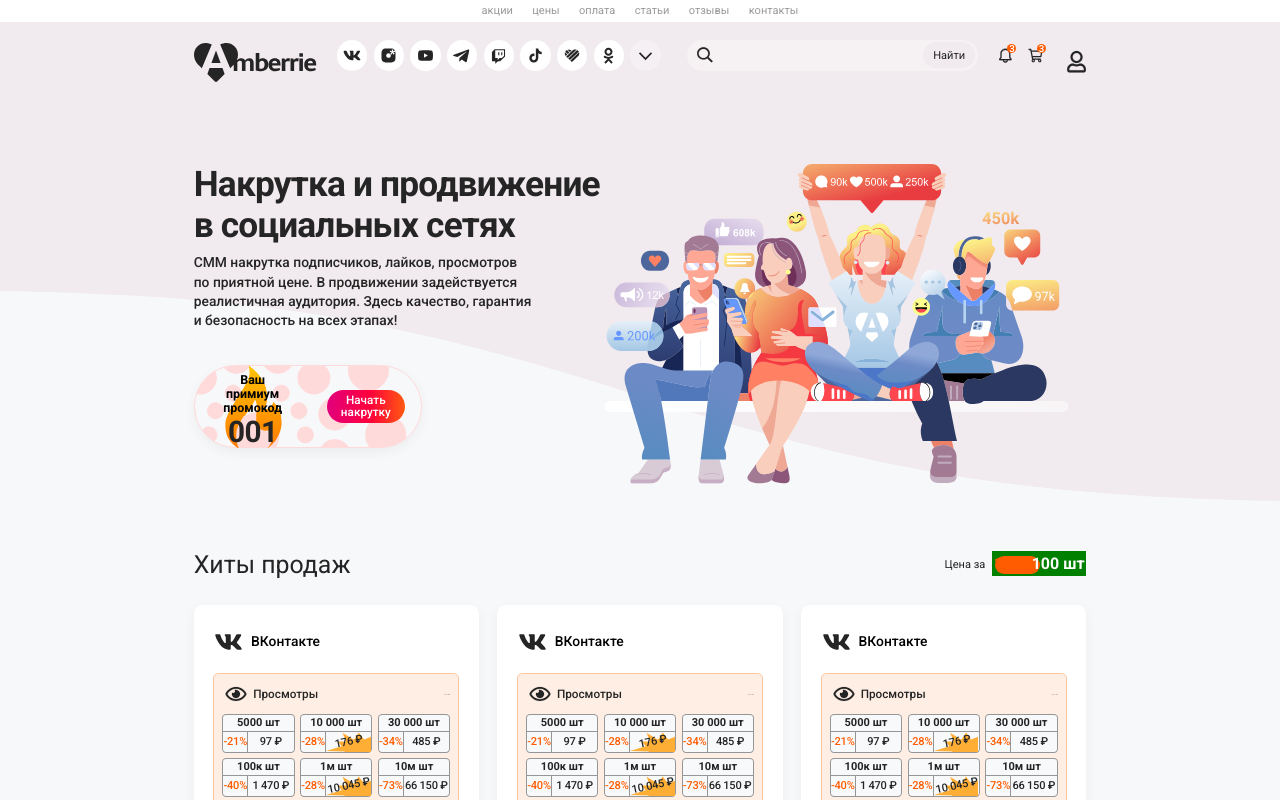
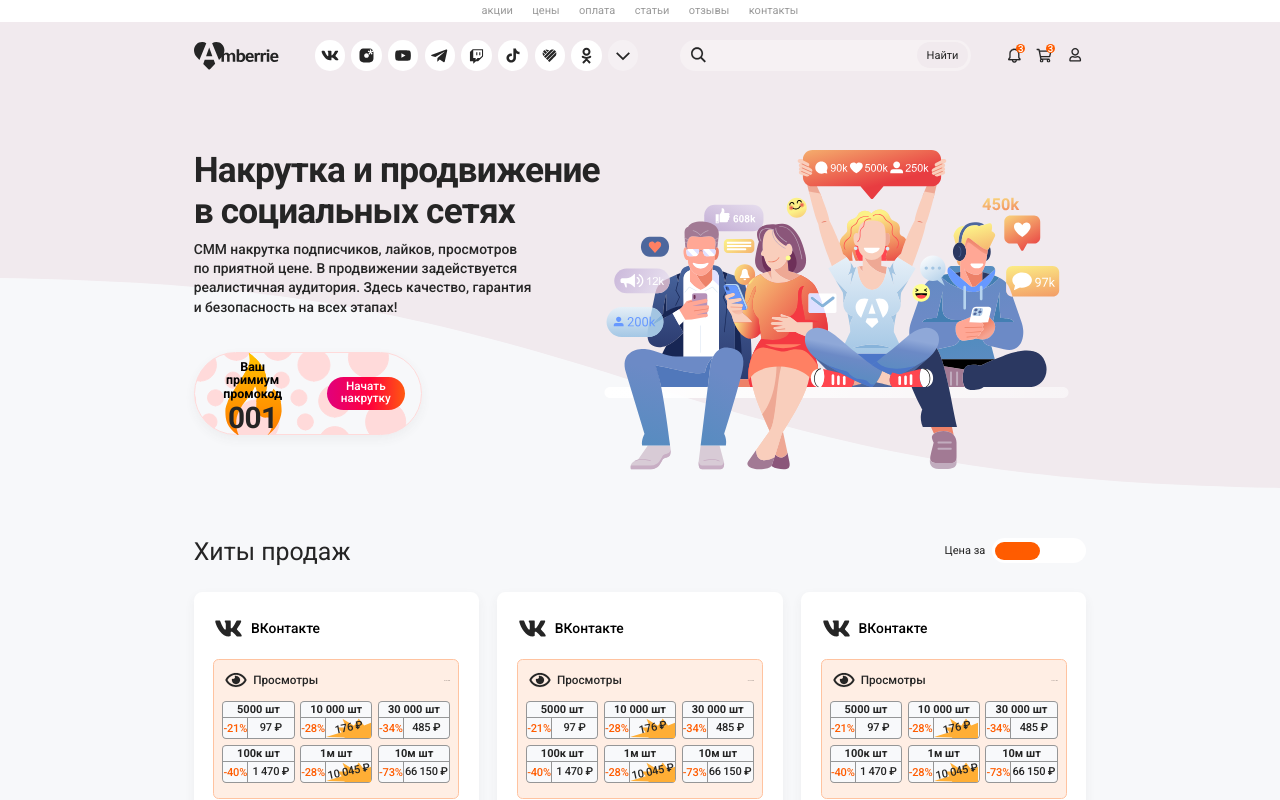
Before and after one commit to Sanb4ik/amberrie-test-task, a React (Create React App) app: page / in a window 1280 px wide. Shown: the top 800 px of the page. Built offline with nearby package versions, Linux system fonts and the light colour scheme.

Commit message:
small fix update

```diff
--- a/src/App.css
+++ b/src/App.css
@@ -10,11 +10,11 @@
   display: flex;
   flex-direction: column;
   padding: 0 280rem 0 280rem;
-  height: 100vh;
+  /*height: 100vh;*/
   background: url("./images/background.svg");
   background-size: 100% ;
   background-repeat: no-repeat;
-  background-color: #F7F8FA;;
+  background-color: #F7F8FA;
 }
 
 
@@ -177,7 +177,6 @@
 }
 .slider {
   position: absolute;
-
   display: flex;
   align-items: center;
   cursor: pointer;
@@ -185,7 +184,7 @@
   left: 0;
   right: 0;
   bottom: 4rem;
-  background-color: green;
+  background-color: white;
   -webkit-transition: .4s;
   transition: .4s;
 }
@@ -226,14 +225,18 @@
   z-index: 1;
   color: white;
   font-family: Roboto;
-  font-size: 16px;
+  font-size: 16rem;
   font-style: normal;
   font-weight: 600;
-  line-height: 24px;
+  line-height: 24rem;
 }
 
 /* Rounded sliders */
 
+.slider.round{
+  border-radius: 100rem;
+}
+
 .slider.round:before {
   border-radius: 100rem;
 }
--- a/src/components/Header/HeaderButtons.jsx
+++ b/src/components/Header/HeaderButtons.jsx
@@ -9,14 +9,14 @@
         <div className='header_buttons'>
             <div className="header_button">
                 <p>3</p>
-                <img src={bell}/>
+                <img src={bell} className='header_button_img'/>
             </div>
             <div className="header_button">
                 <p>3</p>
-                <img src={basket}/>
+                <img src={basket} className='header_button_img'/>
             </div>
-            <div >
-                <img src={profile}/>
+            <div className="header_button">
+                <img src={profile} className='header_button_profile_img'/>
             </div>
         </div>
     );
--- a/src/components/Header/NameList.jsx
+++ b/src/components/Header/NameList.jsx
@@ -6,7 +6,7 @@
         <div key={index}>
         {
             (index === 8 && showBlock)
-            ?
+                ?
                 <p className='hide'>Скрыть</p>
                 :
                 str
--- a/src/components/Header/SocialNetworks.jsx
+++ b/src/components/Header/SocialNetworks.jsx
@@ -23,15 +23,13 @@
                 {
                     showBlock
                         ?
-                        <button className='header__button button_orange' onClick={handleButtonClick}>
-                            <img src={whiteArrowUp}  />
+                        <button className='header__button_more button_orange' onClick={handleButtonClick}>
+                            <img src={whiteArrowUp} className='header__button_more_img'/>
                         </button>
                         :
-                        <button className='header__button button_grey' onClick={handleButtonClick}>
-                            <img src={arrow_down} />
-                            <div className='dropdown_content'>
-                                safdda
-                            </div>
+                        <button className='header__button_more button_grey ' onClick={handleButtonClick}>
+                            <img src={arrow_down}  className='header__button_more_img'/>
+
                         </button>
                 }
             </div>
--- a/src/styles/Header/Header.css
+++ b/src/styles/Header/Header.css
@@ -8,8 +8,10 @@
     position: sticky;
     top: 0;
     z-index: 1;
-    /*margin-bottom: 55rem;*/
 }
-/*.header.sticky {*/
-/*    background-color: white; !* Change background color when sticky *!*/
-/*}*/
+
+.header__logo{
+    width: 123rem;
+    height: 44rem;
+    flex-shrink: 0;
+}
--- a/src/styles/Header/HeaderButtons.css
+++ b/src/styles/Header/HeaderButtons.css
@@ -43,7 +43,13 @@
     text-transform: uppercase;
 }
 
-.header_button img{
+.header_button_img{
     width: 22rem;
     height: 22rem;
 }
+
+.header_button_profile_img{
+    width: 40rem;
+    height: 40rem;
+    margin-left: -6rem;
+}
--- a/src/styles/Header/NetworkMenu.css
+++ b/src/styles/Header/NetworkMenu.css
@@ -6,7 +6,6 @@
     gap: 2rem;
     top: 56rem;
     width: 197rem;
-    height: 238rem;
     padding: 12rem 0 12rem 12rem;
     align-items: flex-start;
     border-radius: 12rem;
--- a/src/styles/Header/SocialIcons.css
+++ b/src/styles/Header/SocialIcons.css
@@ -11,6 +11,22 @@
 
 .header_menu:hover .down{
     visibility: visible;
+}
+
+.header__button_more{
+    padding: 8rem;
+    width: 44rem;
+    height: 44rem;
+    border-radius: 22rem;
+    border: none;
+    object-fit: cover;
+    display: flex;
+    justify-content: center;
+    align-items: center;
+}
+
+.header__button_more_img{
+    width: 29rem;
 }
 
 
```
